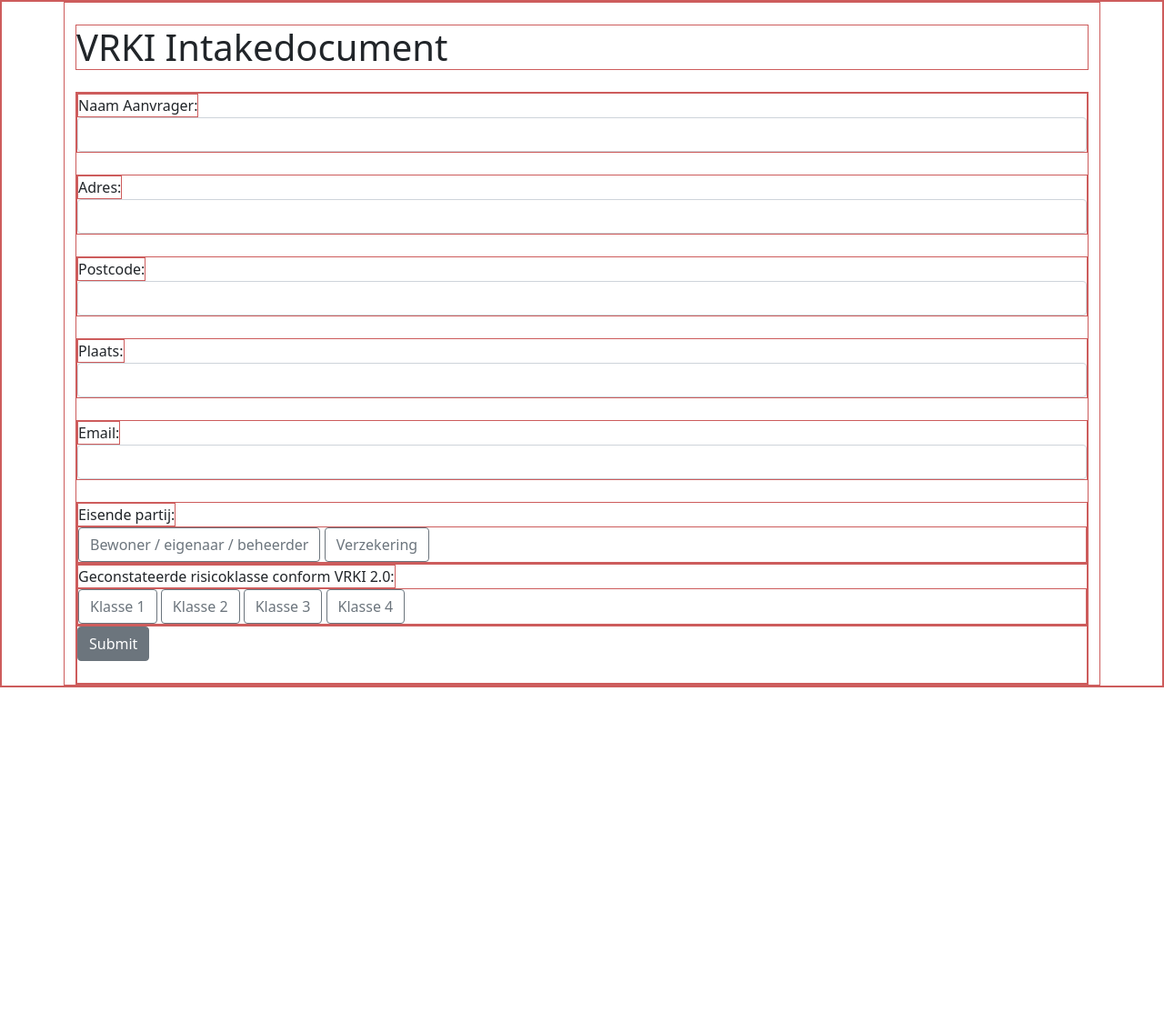
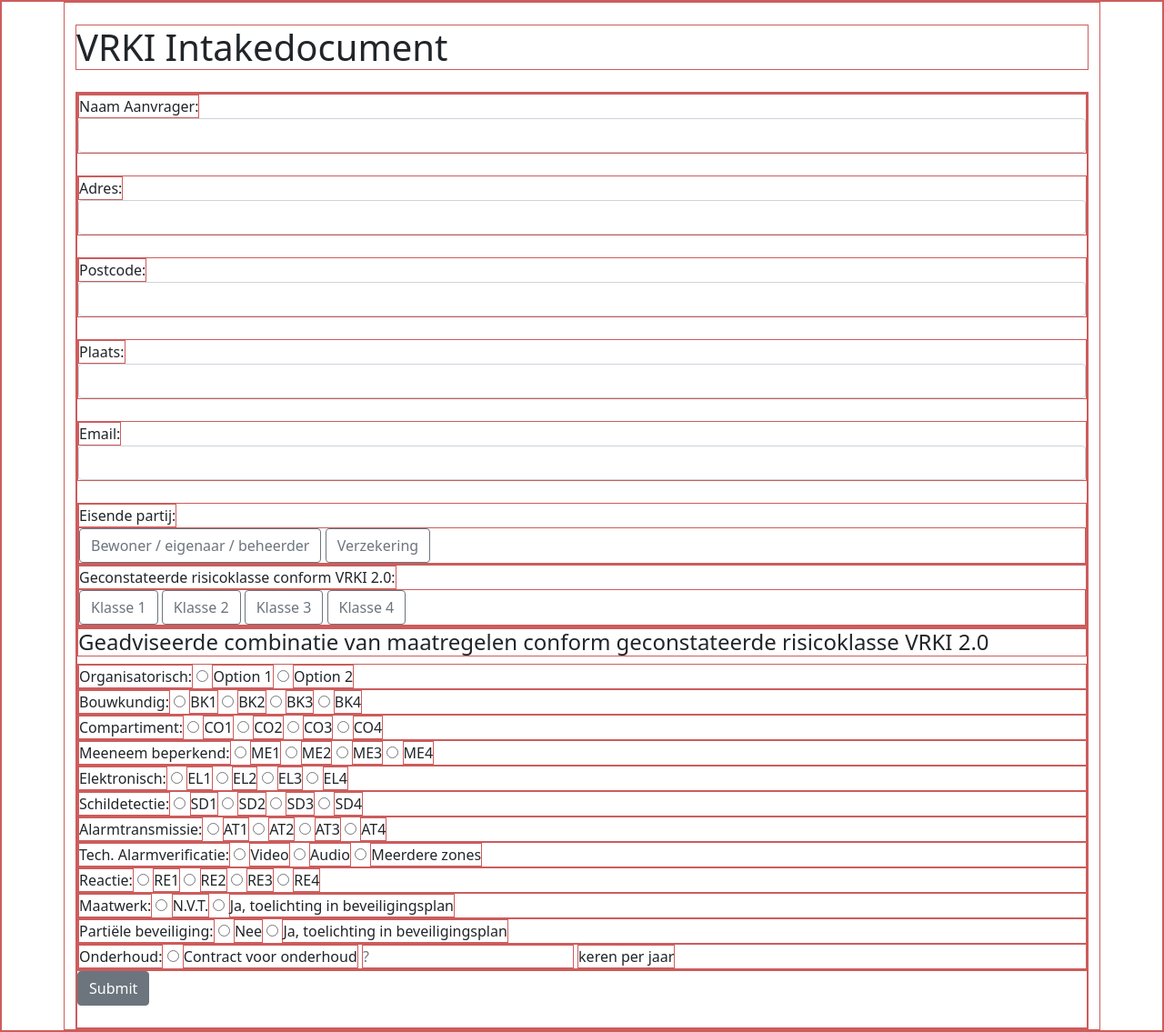
Before and after one commit to EAM26/intake-form-bd-django, a Django app: page / in a window 1280 px wide. Shown: the whole page at 91% size. Before the commit the page ends 756 px from the top, so only its background shows below. Run offline with Django 5.2, Linux system fonts and the light colour scheme.

Commit message:
Add middle part of form to index html with storage in database

```diff
--- a/risk_class_intake/forms.py
+++ b/risk_class_intake/forms.py
@@ -9,3 +9,15 @@ class IntakeForm(forms.Form):
     requesting_party = forms.CharField(max_length=80)
     risk_class = forms.CharField(max_length=80)
     email = forms.EmailField()
+    organizational = forms.CharField(max_length=80)
+    constructional = forms.CharField(max_length=80)
+    compartment = forms.CharField(max_length=80)
+    carryaway = forms.CharField(max_length=80)
+    electronic = forms.CharField(max_length=80)
+    shield = forms.CharField(max_length=80)
+    alarm = forms.CharField(max_length=80)
+    verification = forms.CharField(max_length=80)
+    reaction = forms.CharField(max_length=80)
+    customization = forms.CharField(max_length=80)
+    partial_security = forms.CharField(max_length=80)
+    maintenance = forms.CharField(max_length=80)
--- a/risk_class_intake/templates/index.html
+++ b/risk_class_intake/templates/index.html
@@ -17,6 +17,7 @@
     <h1 class="mt-4 mb-4">VRKI Intakedocument</h1>
     <form class="my_form" method="post">
         {% csrf_token %}
+        <div class="form-upper">
             <div class="form-group mb-4">
                 <label for="name">Naam Aanvrager:</label>
                 <input class="form-control" type="text" id="name"
@@ -38,20 +39,14 @@
                 <input class="form-control" type="text" id="city"
                        name="city" required>
             </div>
-<!--        <div class="form-group mb-4">-->
-<!--            <label for="date">Datum:</label>-->
-<!--            <input class="form-control" type="date" id="date"-->
-<!--                   name="date" required>-->
-<!--        </div>-->
             <div class="form-group mb-4">
                 <label for="email">Email:</label>
                 <input class="form-control" type="email" id="email"
                        name="email" required>
             </div>
 
-
             <div class="btn-group-horizontal" id="requesting_party">
-            <label for="requesting_party">Eisende partij:</label>
+                <label>Eisende partij:</label>
                 <div>
                     <input class="btn-check form-check-input"
                            type="radio"
@@ -73,8 +68,7 @@
                 </div>
             </div>
             <div class="btn-group-horizontal" id="risk_class">
-            <label for="risk_class">Geconstateerde risicoklasse conform
-                VRKI 2.0:</label>
+                <label>Geconstateerde risicoklasse conform VRKI 2.0:</label>
                 <div>
                     <input class="btn-check form-check-input" type="radio"
                            id="class_1" name="risk_class"
@@ -101,20 +95,147 @@
                     <label class="btn btn-outline-secondary"
                            for="class_4">Klasse 4</label>
                 </div>
+            </div>
+        </div>
+        <div class="form-middle">
+            <h4>Geadviseerde combinatie van maatregelen conform geconstateerde
+                risicoklasse VRKI 2.0</h4>
+            <div>
+    <label>Organisatorisch:</label>
+    <input type="radio" id="O1-organizational" name="organizational" value="O1">
+    <label for="O1-organizational">Option 1</label>
+    <input type="radio" id="O2-organizational" name="organizational" value="O2">
+    <label for="O2-organizational">Option 2</label>
+</div>
+
+<div>
+    <label>Bouwkundig:</label>
+    <input type="radio" id="BK1-constructional" name="constructional" value="BK1">
+    <label for="BK1-constructional">BK1</label>
+    <input type="radio" id="BK2-constructional" name="constructional" value="BK2">
+    <label for="BK2-constructional">BK2</label>
+    <input type="radio" id="BK3-constructional" name="constructional" value="BK3">
+    <label for="BK3-constructional">BK3</label>
+    <input type="radio" id="BK4-constructional" name="constructional" value="BK4">
+    <label for="BK4-constructional">BK4</label>
+</div>
+
+<div>
+    <label>Compartiment:</label>
+    <input type="radio" id="CO1-compartment" name="compartment" value="CO1">
+    <label for="CO1-compartment">CO1</label>
+    <input type="radio" id="CO2-compartment" name="compartment" value="CO2">
+    <label for="CO2-compartment">CO2</label>
+    <input type="radio" id="CO3-compartment" name="compartment" value="CO3">
+    <label for="CO3-compartment">CO3</label>
+    <input type="radio" id="CO4-compartment" name="compartment" value="CO4">
+    <label for="CO4-compartment">CO4</label>
+</div>
+
+<div>
+    <label>Meeneem beperkend:</label>
+    <input type="radio" id="ME1-carryaway" name="carryaway" value="ME1">
+    <label for="ME1-carryaway">ME1</label>
+    <input type="radio" id="ME2-carryaway" name="carryaway" value="ME2">
+    <label for="ME2-carryaway">ME2</label>
+    <input type="radio" id="ME3-carryaway" name="carryaway" value="ME3">
+    <label for="ME3-carryaway">ME3</label>
+    <input type="radio" id="ME4-carryaway" name="carryaway" value="ME4">
+    <label for="ME4-carryaway">ME4</label>
+</div>
+
+<div>
+    <label>Elektronisch:</label>
+    <input type="radio" id="EL1-electronic" name="electronic" value="EL1">
+    <label for="EL1-electronic">EL1</label>
+    <input type="radio" id="EL2-electronic" name="electronic" value="EL2">
+    <label for="EL2-electronic">EL2</label>
+    <input type="radio" id="EL3-electronic" name="electronic" value="EL3">
+    <label for="EL3-electronic">EL3</label>
+    <input type="radio" id="EL4-electronic" name="electronic" value="EL4">
+    <label for="EL4-electronic">EL4</label>
+</div>
+
+<div>
+    <label>Schildetectie:</label>
+    <input type="radio" id="SD1-shield" name="shield" value="SD1">
+    <label for="SD1-shield">SD1</label>
+    <input type="radio" id="SD2-shield" name="shield" value="SD2">
+    <label for="SD2-shield">SD2</label>
+    <input type="radio" id="SD3-shield" name="shield" value="SD3">
+    <label for="SD3-shield">SD3</label>
+    <input type="radio" id="SD4-shield" name="shield" value="SD4">
+    <label for="SD4-shield">SD4</label>
+</div>
+
+<div>
+    <label>Alarmtransmissie:</label>
+    <input type="radio" id="AT1-alarm" name="alarm" value="AT1">
+    <label for="AT1-alarm">AT1</label>
+    <input type="radio" id="AT2-alarm" name="alarm" value="AT2">
+    <label for="AT2-alarm">AT2</label>
+    <input type="radio" id="AT3-alarm" name="alarm" value="AT3">
+    <label for="AT3-alarm">AT3</label>
+    <input type="radio" id="AT4-alarm" name="alarm" value="AT4">
+    <label for="AT4-alarm">AT4</label>
+</div>
+
+<div>
+    <label>Tech. Alarmverificatie:</label>
+    <input type="radio" id="Video-verification" name="verification" value="Video">
+    <label for="Video-verification">Video</label>
+    <input type="radio" id="Audio-verification" name="verification" value="Audio">
+    <label for="Audio-verification">Audio</label>
+    <input type="radio" id="MultipleZones-verification" name="verification" value="Multiple Zones">
+    <label for="MultipleZones-verification">Meerdere zones</label>
+</div>
+
+<div>
+    <label>Reactie:</label>
+    <input type="radio" id="RE1-reaction" name="reaction" value="RE1">
+    <label for="RE1-reaction">RE1</label>
+    <input type="radio" id="RE2-reaction" name="reaction" value="RE2">
+    <label for="RE2-reaction">RE2</label>
+    <input type="radio" id="RE3-reaction" name="reaction" value="RE3">
+    <label for="RE3-reaction">RE3</label>
+    <input type="radio" id="RE4-reaction" name="reaction" value="RE4">
+    <label for="RE4-reaction">RE4</label>
+</div>
+
+<div>
+    <label>Maatwerk:</label>
+    <input type="radio" id="NotApplicable-customization" name="customization" value="N.V.T.">
+    <label for="NotApplicable-customization">N.V.T.</label>
+    <input type="radio" id="CustomPlan-customization" name="customization" value="Ja, toelichting in beveiligingsplan">
+    <label for="CustomPlan-customization">Ja, toelichting in beveiligingsplan</label>
+</div>
+
+<div>
+    <label>Partiële beveiliging:</label>
+    <input type="radio" id="No-partial-security" name="partial_security" value="Nee">
+    <label for="No-partial-security">Nee</label>
+    <input type="radio" id="Yes-partial-security" name="partial_security" value="Ja, toelichting in beveiligingsplan">
+    <label for="Yes-partial-security">Ja, toelichting in beveiligingsplan</label>
+</div>
+
+<div>
+    <label>Onderhoud:</label>
+    <input type="radio" id="MaintenanceContract-maintenance" name="maintenance" value="Contract voor onderhoud">
+    <label for="MaintenanceContract-maintenance">Contract voor onderhoud</label>
+    <input type="text" id="maintenance-frequency"
+           placeholder="?">
+    <label for="maintenance-frequency">keren per jaar</label>
+</div>
+
 
         </div>
+
+
 
         <div>
             <button class="btn btn-secondary mb-4" type="submit">Submit
             </button>
         </div>
-        {% if messages %}
-        <div class="alert alert-success">
-            {% for message in messages %}
-            {{ message }}
-            {% endfor %}
-        </div>
-        {% endif %}
     </form>
 </div>
 <script src="https://code.jquery.com/jquery-3.6.0.min.js"></script>
--- a/risk_class_intake/views.py
+++ b/risk_class_intake/views.py
@@ -16,6 +16,18 @@ def index(request):
             risk_class = form.cleaned_data["risk_class"]
             date = datetime.now().date()  # Get the current date
             email = form.cleaned_data["email"]
+            organizational = form.cleaned_data["organizational"]
+            constructional = form.cleaned_data["constructional"]
+            compartment = form.cleaned_data["compartment"]
+            carryaway = form.cleaned_data["carryaway"]
+            electronic = form.cleaned_data["electronic"]
+            shield = form.cleaned_data["shield"]
+            alarm = form.cleaned_data["alarm"]
+            verification = form.cleaned_data["verification"]
+            reaction = form.cleaned_data["reaction"]
+            customization = form.cleaned_data["customization"]
+            partial_security = form.cleaned_data["partial_security"]
+            maintenance = form.cleaned_data["maintenance"]
 
             # Debugging: Print the cleaned data
             print(f"Name: {name}, Address: {address}, Zip Code: {zip_code},"
@@ -25,7 +37,14 @@ def index(request):
             # Save the form data to the database
             Form.objects.create(name=name, address=address, zip_code=zip_code,
                                 city=city, requesting_party=requesting_party,
-                                risk_class=risk_class, date=date, email=email)
+                                risk_class=risk_class, date=date, email=email,
+                                organizational=organizational, constructional=
+                                constructional, compartment=compartment,
+                                carryaway=carryaway, electronic=electronic,
+                                shield=shield, alarm=alarm, verification=
+                                verification, reaction=reaction,
+                                customization=customization, partial_security=
+                                partial_security, maintenance=maintenance)
             return redirect('index')
         else:
             # Debugging: Print form errors
```
Also changed, not shown: risk_class_intake/models.py (+19 -7 lines), risk_class_intake/migrations/0002_form_new_field_1_form_new_field_2.py (added), risk_class_intake/migrations/0003_rename_new_field_2_form_constructional_and_more.py (added). Lines whose indentation alone changed are shown as unchanged.
